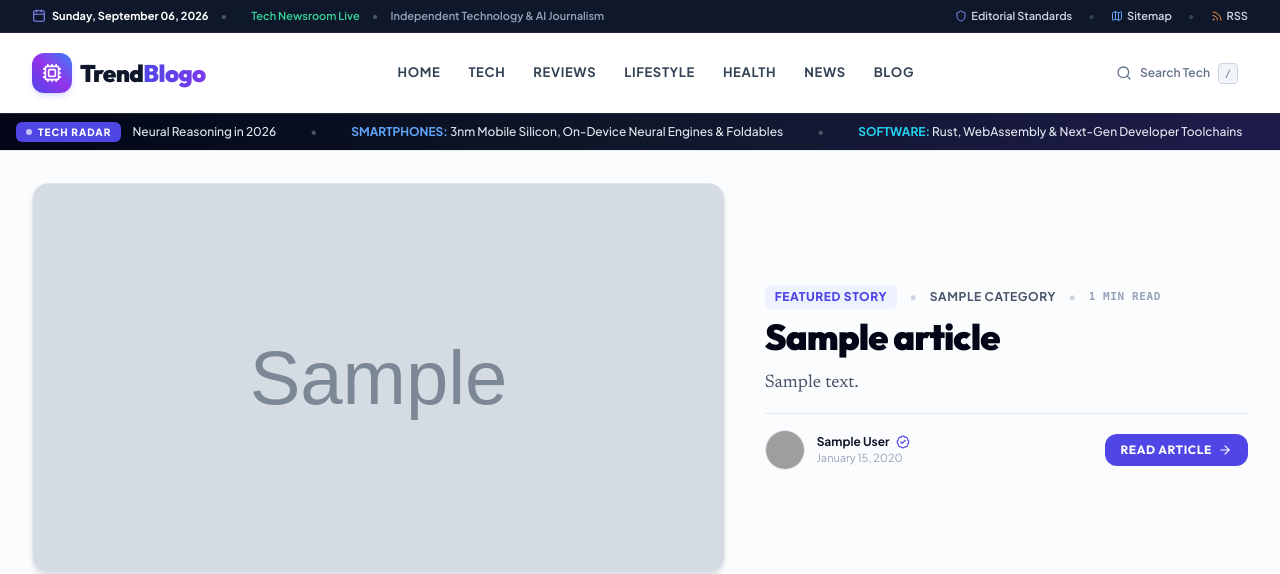
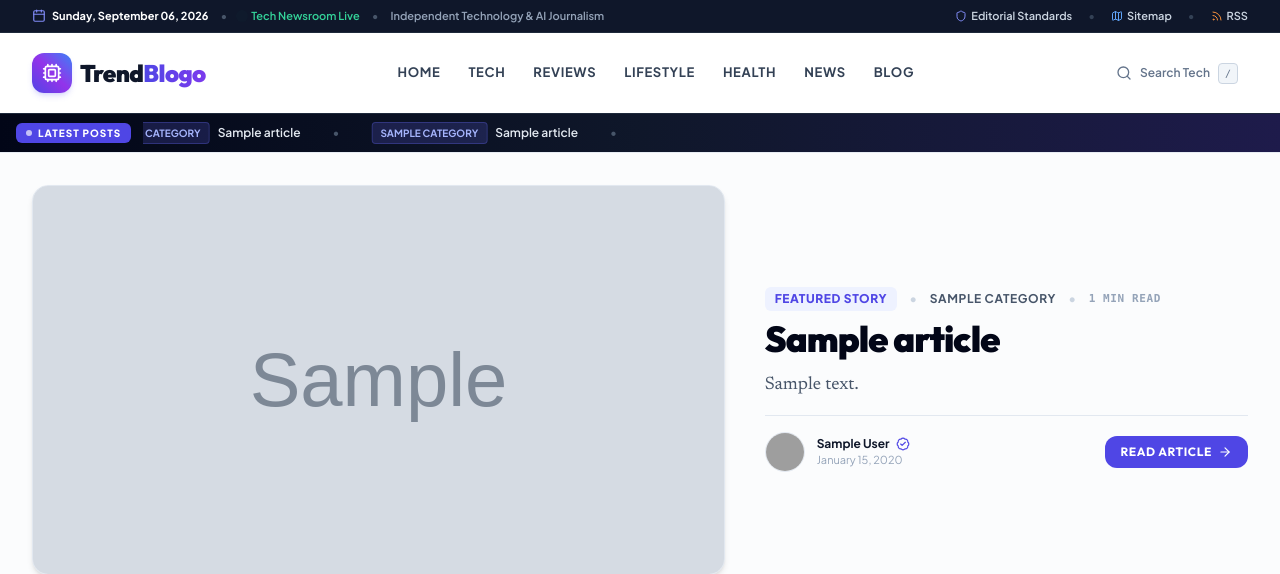
Before and after one commit to julianebaierr-gif/Trendblogo, a FastAPI app: page / in a window 1280 px wide. Shown: the top 574 px of the page. Run offline with FastAPI, Linux system fonts and the light colour scheme; tables that the repository leaves empty hold one stand-in row (values such as "Sample post"); grey boxes marked "Sample" are stand-in pictures; some libraries are stand-ins or nearby versions; grey boxes are pictures that could not be loaded.

Commit message:
Dynamic ticker showing only published articles and automated auto-deploy to Vercel

```diff
--- a/app/templates/base.html
+++ b/app/templates/base.html
@@ -155,30 +155,40 @@
       </div>
     </div>
 
-    <!-- Sub-Navbar Ticker: Technology Highlights -->
+    <!-- Sub-Navbar Ticker: Published Articles Only -->
+    {% if recent_posts and recent_posts|length > 0 %}
     <div class="bg-gradient-to-r from-slate-950 via-slate-900 to-indigo-950 text-white py-2 px-4 overflow-hidden border-t border-slate-800">
       <div class="max-w-7xl mx-auto flex items-center text-xs">
         <span class="bg-indigo-600 text-white font-black uppercase tracking-widest text-[10px] px-2.5 py-0.5 rounded-md mr-3 shrink-0 flex items-center shadow-xs">
           <span class="w-1.5 h-1.5 rounded-full bg-white animate-pulse mr-1.5"></span>
-          Tech Radar
+          Latest Posts
         </span>
         <div class="ticker-wrap flex-1 overflow-hidden">
-          <div class="ticker-move text-slate-200 font-medium space-x-8 text-xs">
-            <span><strong class="text-indigo-400">AI:</strong> Foundation Models, Autonomous Agents &amp; Neural Reasoning in 2026</span>
+          <div class="ticker-move text-slate-200 font-medium space-x-8 text-xs inline-flex items-center">
+            {% for post in recent_posts %}
+            <a href="/blog/{{ post.slug }}" class="hover:text-indigo-400 transition inline-flex items-center space-x-2 shrink-0">
+              <span class="px-2 py-0.5 bg-indigo-500/20 text-indigo-300 font-bold uppercase text-[10px] rounded border border-indigo-500/30">
+                {{ post.category.name if post.category else "Review" }}
+              </span>
+              <span class="hover:underline font-semibold">{{ post.title }}</span>
+            </a>
             <span class="text-slate-600">•</span>
-            <span><strong class="text-blue-400">SMARTPHONES:</strong> 3nm Mobile Silicon, On-Device Neural Engines &amp; Foldables</span>
+            {% endfor %}
+            {# Seamless repeat for continuous smooth loop #}
+            {% for post in recent_posts %}
+            <a href="/blog/{{ post.slug }}" class="hover:text-indigo-400 transition inline-flex items-center space-x-2 shrink-0">
+              <span class="px-2 py-0.5 bg-indigo-500/20 text-indigo-300 font-bold uppercase text-[10px] rounded border border-indigo-500/30">
+                {{ post.category.name if post.category else "Review" }}
+              </span>
+              <span class="hover:underline font-semibold">{{ post.title }}</span>
+            </a>
             <span class="text-slate-600">•</span>
-            <span><strong class="text-cyan-400">SOFTWARE:</strong> Rust, WebAssembly &amp; Next-Gen Developer Toolchains</span>
-            <span class="text-slate-600">•</span>
-            <span><strong class="text-rose-400">CYBERSECURITY:</strong> Zero-Day Threat Mitigation &amp; Post-Quantum Cryptography</span>
-            <span class="text-slate-600">•</span>
-            <span><strong class="text-emerald-400">HOW-TO:</strong> Advanced Linux Kernel Tuning &amp; Docker Production Stacks</span>
-            <span class="text-slate-600">•</span>
-            <span><strong class="text-amber-400">REVIEWS:</strong> Silicon Laptop Shootouts &amp; Enterprise SaaS Benchmarks</span>
+            {% endfor %}
           </div>
         </div>
       </div>
     </div>
+    {% endif %}
   </header>
 
   <!-- Mobile Drawer Menu -->
```
Also changed, not shown: app/routes/admin.py (+19 -0 lines), app/services/auto_deploy.py (added, +61 -0 lines), app/services/queue_runner.py (+7 -2 lines), app/templates/admin_base.html (+26 -1 lines).
